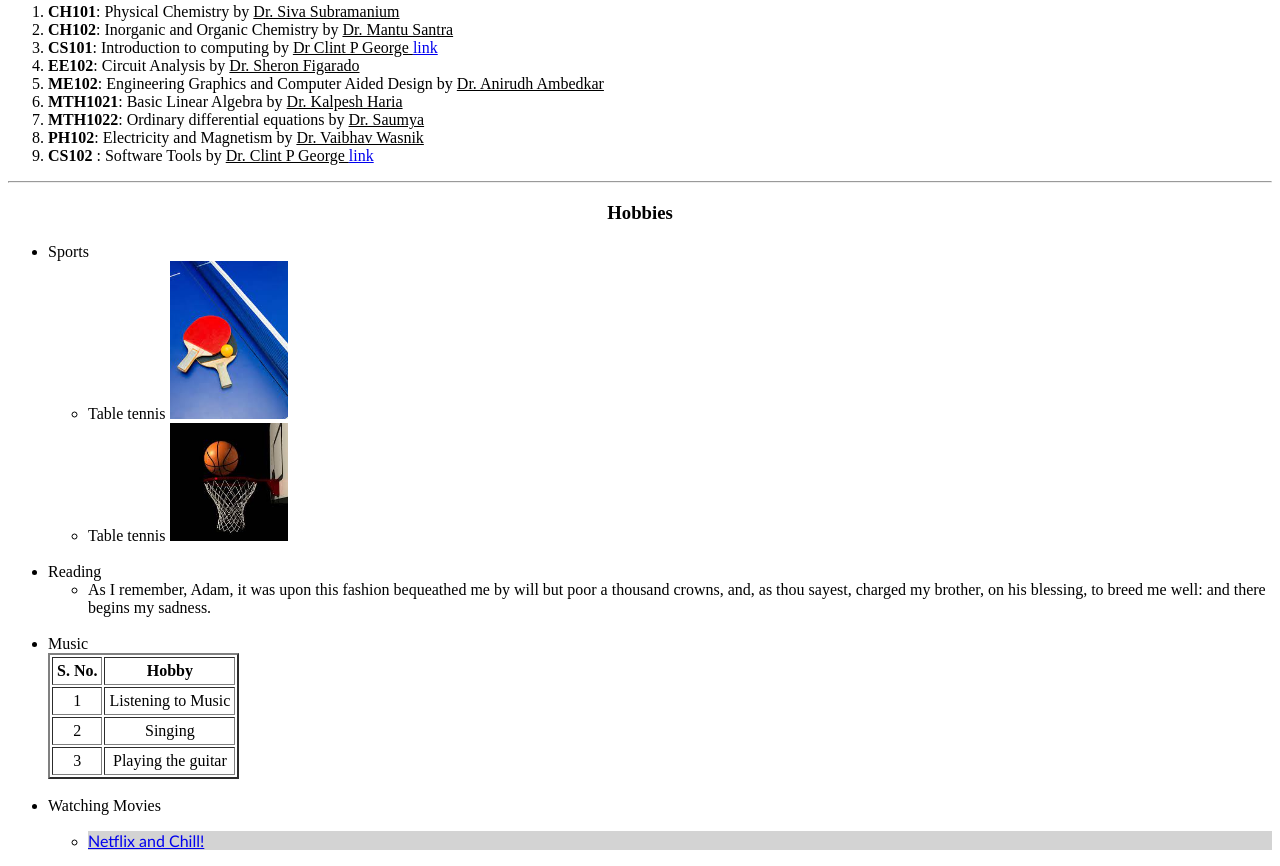
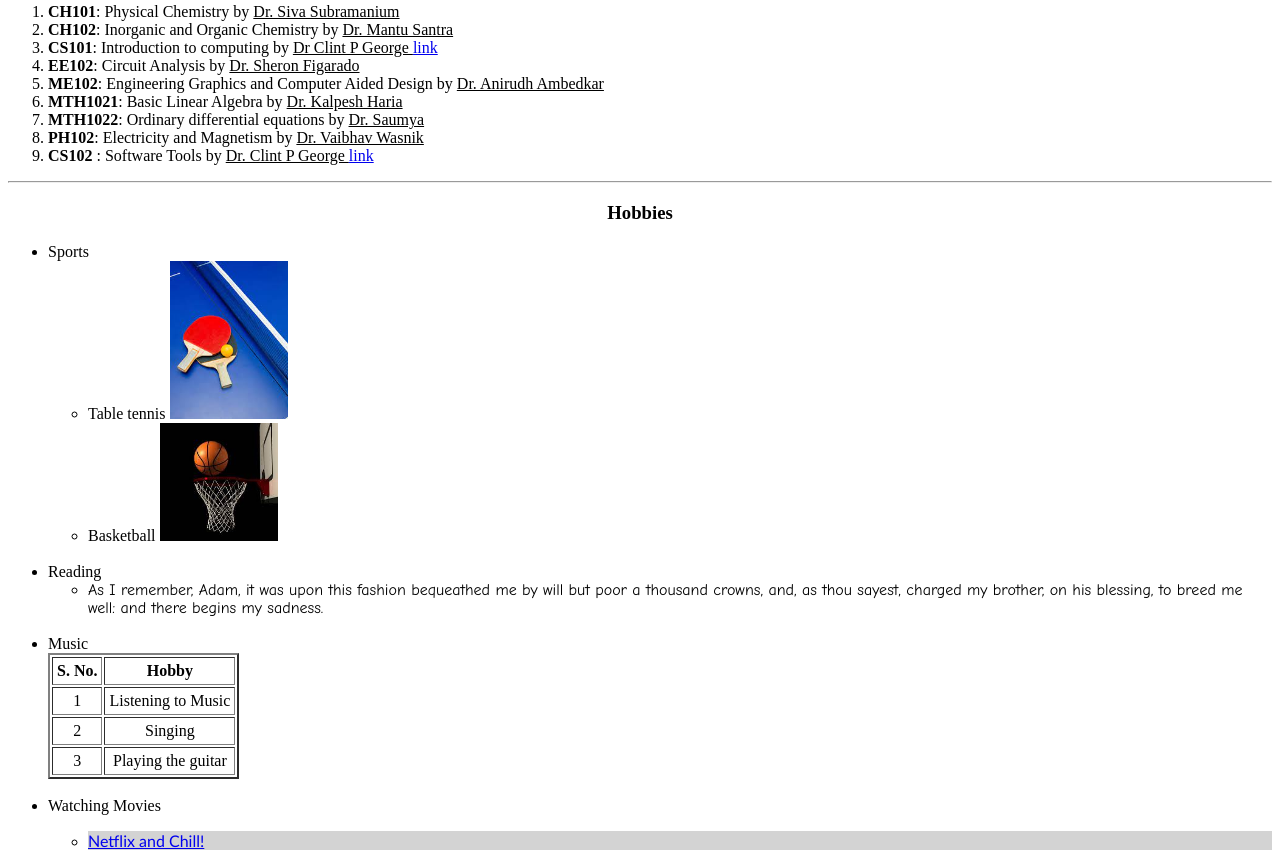
Before and after one commit to shivikasharmaaa/shivikasharmaa.github.io, a plain HTML site: page index.html in a window 1280 px wide. Shown: the part 1054-1920 px from the top of the page. Drawn offline with Linux system fonts and the light colour scheme.

Commit message:
Final commit

```diff
--- a/index.html
+++ b/index.html
@@ -22,7 +22,9 @@
         I stay in <b> Noida, UP </b>. I like listening to music and singing.<br>
     </p>
     <hr>
-    <center> <h3> Education </h3> </center>
+    <center>
+        <h3> Education </h3>
+    </center>
     <center>
         <table BORDER=2 CELLPADDING=4 style="text-align:center ;">
 
@@ -52,14 +54,17 @@
 
     <hr>
 
-    <center> <h3> 1st-year Courses @ IIT Goa </h3> </center>
+    <center>
+        <h3> 1st-year Courses @ IIT Goa </h3>
+    </center>
     <h5> Autumn Semester </h5>
 
     <ul>
         <li> <b> BIO101</b> : Introduction to biology by <u> Dr. Sreenath Balakrishnan </u> </li>
         <li> <b> HS101</b>: Foundation Programme in Humanities and Social Sciences by <u> Dr. Sabiha Hashmi </u> </li>
         <li> <b> EE100</b> : Introduction to Profession by <u> Dr. Sashidhar Rao </u> </li>
-        <li> <b> EE101</b> : Introduction to Electrical and Electronics Engineering by <u> Dr. Sheron Figarado </u> </li>
+        <li> <b> EE101</b> : Introduction to Electrical and Electronics Engineering by <u> Dr. Sheron Figarado </u>
+        </li>
         <li> <b> PH101</b>: Quantum Physics and applications by <u> Dr. Santosh Kumar Das </u> </li>
         <li> <b> MTH101</b> : Calculus by <u> Dr. Shiv Prasad </u> </li>
     </ul>
@@ -83,7 +88,9 @@
         </li>
     </ol>
     <hr>
-    <center> <h3> Hobbies </h3> </center>
+    <center>
+        <h3> Hobbies </h3>
+    </center>
     <ul>
         <li>
             Sports
@@ -93,7 +100,7 @@
                     <img src="./pic1.jpg" style="width:10%"> </center>
                 </li>
                 <li>
-                    Table tennis
+                    Basketball
                     <img src="./pic2.jpg" style="width:10%"> </center>
                 </li>
             </ul>
@@ -105,11 +112,13 @@
 
             <ul>
                 <li>
+                    <font size="3" face="Comic Sans MS">
                         As I remember, Adam, it was upon this fashion
                         bequeathed me by will but poor a thousand crowns,
                         and, as thou sayest, charged my brother, on his
                         blessing, to breed me well: and there begins my
                         sadness.
+                    </font>
                 </li>
             </ul>
 
```
Also changed, not shown: 1 other file. Lines whose indentation alone changed are shown as unchanged.
